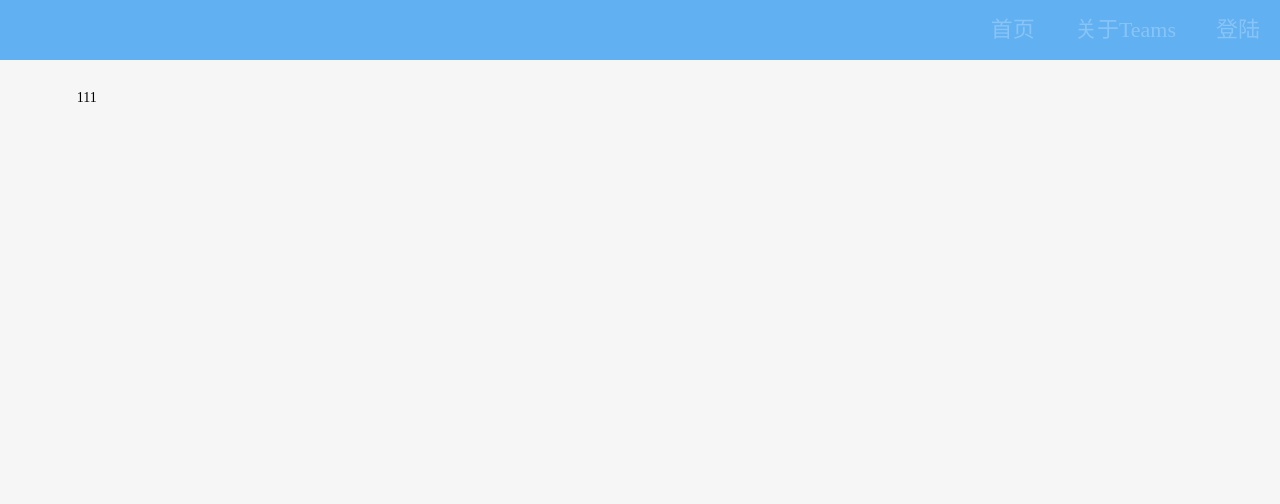
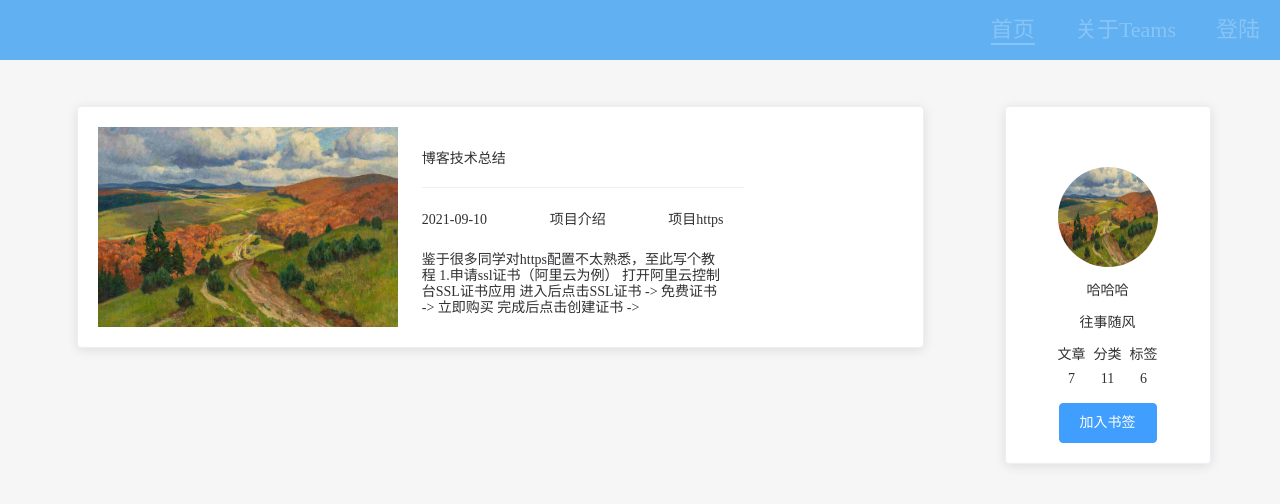
Before and after one commit to merry-kugua/talk-forum, a Vue app: page /#/ in a window 1280 px wide. Shown: the top 504 px of the page. Built offline with nearby package versions, Linux system fonts and the light colour scheme.

Commit message:
添加home页面，增加右侧博主资料信息

```diff
--- a/src/components/HeaderHome.vue
+++ b/src/components/HeaderHome.vue
@@ -5,7 +5,7 @@
       <li class="talk-nav-list" v-for="(item, index) in talkNavList" :key="item.title">
         <router-link :to="{ name: item.routerLink }">
             <a
-              :class="item.group === $route.meta.group ? 'active-block' : '  '"
+              :class="item.routerLink === $route.name ? 'active-block' : ''"
               @click="activeLine(index)"
             >
               {{ item.title }}
@@ -20,13 +20,19 @@
   data (){
     return {
       talkNavList: [
-        {title: "首页", touterLink: ""},
-        // {title: "类别", touterLink: ""},
-        // {title: "归档", touterLink: ""},
-        // {title: "友链", touterLink: ""},
-        {title: "关于Teams", touterLink: ""},
-        {title: "登陆", touterLink: ""},
-      ]
+        {title: "首页", routerLink: "Home"},
+        // {title: "类别", routerLink: ""},
+        // {title: "归档", routerLink: ""},
+        // {title: "友链", routerLink: ""},
+        {title: "关于Teams", routerLink: ""},
+        {title: "登陆", routerLink: ""},
+      ],
+      activeIndex: ""
+    }
+  },
+  methods: {
+    activeLine(index) {
+      activeIndex = index;
     }
   }
 };
@@ -47,5 +53,9 @@
       opacity: 1;
     }
   }
+  .active-block {
+    text-decoration: underline !important;
+    text-underline-offset: 6px;
+  }
 }
 </style>
--- a/src/styles/main.scss
+++ b/src/styles/main.scss
@@ -9,4 +9,5 @@
     width: 88%;
     margin: auto;
     padding-top: 30px;
+    height: 100%;
 }
--- a/src/styles/unifyStyle.scss
+++ b/src/styles/unifyStyle.scss
@@ -14,6 +14,10 @@
     display: flex;
     justify-content: space-between;
 }
+.justify-content-center {
+    display: flex;
+    justify-content: center;
+  }
 .flex-sm-grow-1 {
     flex-grow: 1;
 }
@@ -29,6 +33,18 @@
 }
 .mt-4 {
     margin-top: 1.5rem;
+}
+.ml-1{
+    margin-left: 0.25rem;
+}
+.ml-2{
+    margin-left: 0.5rem;
+}
+.ml-3{
+    margin-left: 1rem;
+}
+.ml-4{
+    margin-left: 1.5rem;
 }
 // margin- bottom 设置
 .mb-1 {
@@ -68,10 +84,22 @@
 .pb-4 {
     padding-bottom: 1.5rem;
 }
+.p-1 {
+    padding: 0 8px;
+}
+.p-2 {
+    padding: 0 16px;
+}
+.p-3 {
+    padding: 0 24px;
+}
+.p-4 {
+    padding: 0 32px;
+}
 // // 鼠标hover时改为手样式
-// .cursor-point {
-//     cursor: url(https://cdn.jsdelivr.net/gh/sviptzk/HexoStaticFile@latest/Hexo/img/default.cur),default;
-// }
+.cursor-point {
+    cursor: pointer;
+}
 // 设置文本样式 左右中
 .text-left {
     text-align: left;
@@ -128,6 +156,9 @@
     z-index: 1020;
 }
 // 设置 宽度百分比
+.w-20 {
+    width: 20%;
+}
 .w-25 {
     width: 25%;
 }
@@ -206,3 +237,9 @@
 .border {
     border: 1px solid #dee2e6;
 }
+.talk-line {
+    width: 80%;
+    padding: 10px 20px;
+    border-bottom: 1px solid #ebeef5;
+    box-sizing: border-box;
+}
--- a/src/views/Home.vue
+++ b/src/views/Home.vue
@@ -1,6 +1,56 @@
 <template>
   <div class="talk-root cursor-point">
-    111
+    <div class="mt-3 d-flex">
+      <el-card class="box-card w-75" shadow="always">
+       <div class="home-picture">
+         <img src="../assets/forexam.jpeg" />
+       </div>
+       <div class="mt-4 ml-4 w-50">
+         <div slot="header" class="clearfix">
+          <span class="talk-title">博客技术总结</span>
+          <div class="talk-line"></div>
+          <div class="justify-content-between w-75 mt-4">
+            <div>2021-09-10 </div>
+            <div> 项目介绍 </div>
+            <div>项目https</div>
+          </div>
+          <div class="w-75 mt-4 cursor-point">
+            鉴于很多同学对https配置不太熟悉，至此写个教程
+            1.申请ssl证书（阿里云为例） 打开阿里云控制台SSL证书应用
+            进入后点击SSL证书 -&gt; 免费证书 -&gt; 立即购买 完成后点击创建证书 -&gt;
+          </div>
+        </div>
+       </div>
+      </el-card>
+      <div class="fixed-right">
+          <div class="position-fixed ml-4 w-25 justify-content-center text-center ">
+            <el-card class="box-card" shadow="always">
+              <div class="p-4 mt-4 talk-right-content">
+                <div class="header-img"><img src="../assets/forexam.jpeg"></div>
+                <div>哈哈哈</div>
+                <div>往事随风</div>
+                <div class="justify-content-between">
+                  <div>
+                    <div>文章</div>
+                    <div class="mt-2">7</div>
+                  </div>
+                   <div>
+                    <div>分类</div>
+                    <div class="mt-2">11</div>
+                  </div>
+                   <div>
+                    <div>标签</div>
+                     <div class="mt-2">6</div>
+                  </div>
+                </div>
+                <div>
+                    <el-button type="primary">加入书签</el-button>
+                </div>
+              </div>
+            </el-card>
+          </div>
+      </div>
+    </div>
   </div>
 </template>
 
@@ -9,3 +59,39 @@
   name: "Home",
 };
 </script>
+<style lang="scss" scope>
+.talk-root {
+  & .home-picture {
+    width: 300px;
+    height: 200px;
+    & img {
+      width: 100%;
+      height: 100%;
+    }
+  }
+  & .talk-title {
+    &:hover {
+      color: rgb(61, 159, 242)
+    }
+  }
+  & .box-card {
+    & .el-card__body {
+      display: flex;
+    }
+  }
+}
+.fixed-right {
+  & .header-img {
+    width: 100px;
+    height: 100px;
+    & img {
+      width: 100%;
+      height: 100%;
+      border-radius: 50px;
+    }
+  }
+  & .talk-right-content > div {
+    margin-top: 1rem;
+  }
+}
+</style>
```
Also changed, not shown: src/assets/forexam.jpeg (added).
